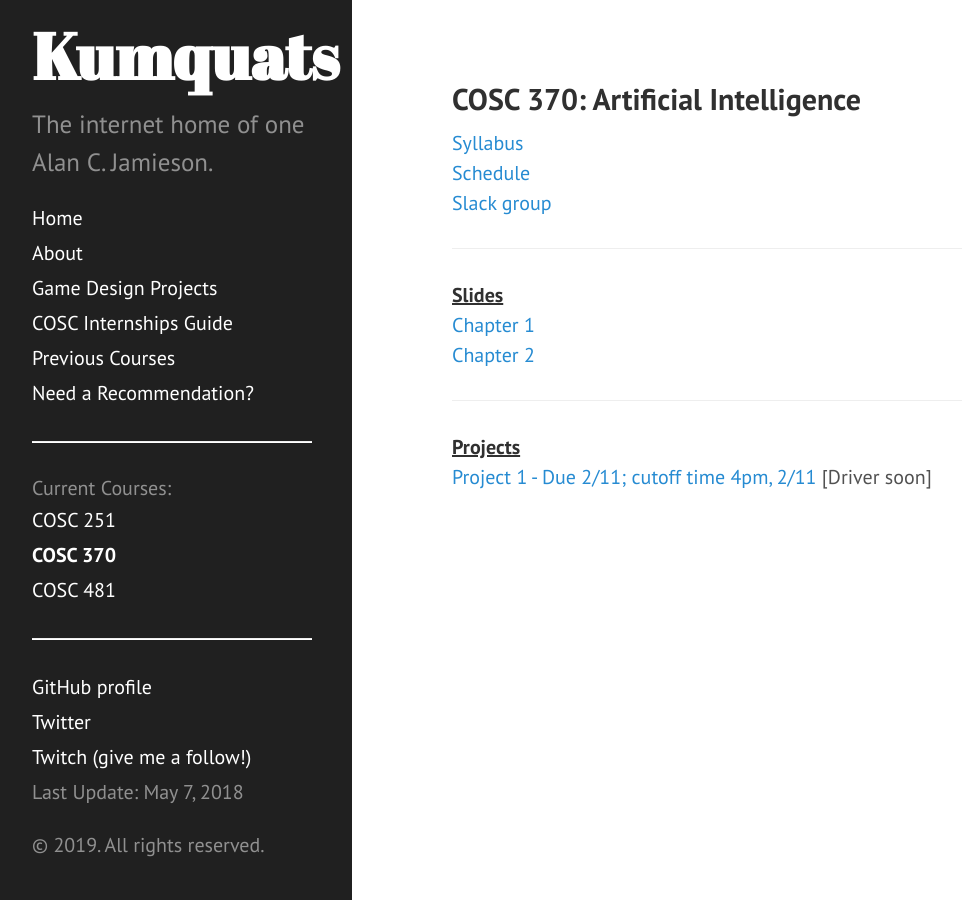
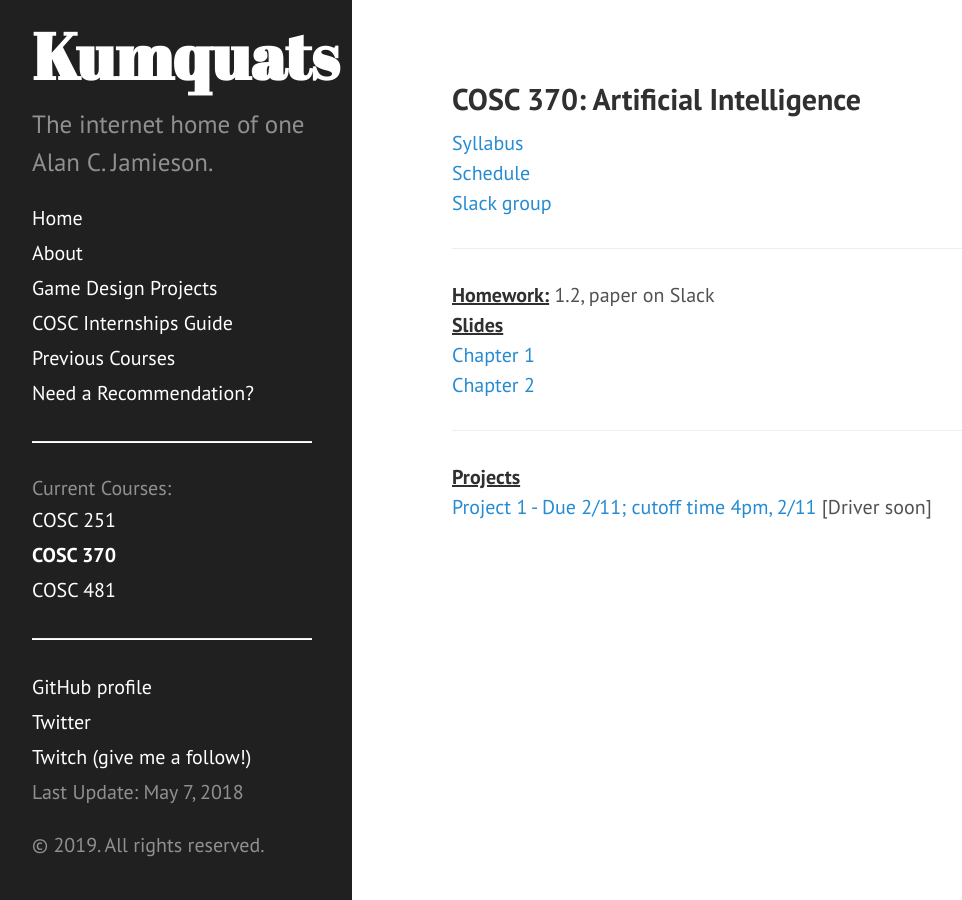
Before and after one commit to ripark/ripark.github.io, a Jekyll site: the page built from s19/cosc370.html, in a window 1280 px wide. Shown: the whole page, without its empty margins (8-970 px from the left). Built offline with Jekyll 4.4.1, drawn with Linux system fonts in a browser that asks for light colours; Markdown is read by kramdown in place of the engine named in the settings.

Commit message:
Update cosc370.html

```diff
--- a/s19/cosc370.html
+++ b/s19/cosc370.html
@@ -11,6 +11,8 @@ shorttitle: "COSC 370"
 <a href="https://smcmcs.slack.com/messages/cosc370/">Slack group</a>
 <br>
 <hr>
+<strong><u>Homework:</u></strong> 1.2, paper on Slack
+<br>
 <strong><u>Slides</strong></u>
 <br>
 <a href="http://ripark.github.io/s19/chapter01-6pp.pdf">Chapter 1</a>
```
